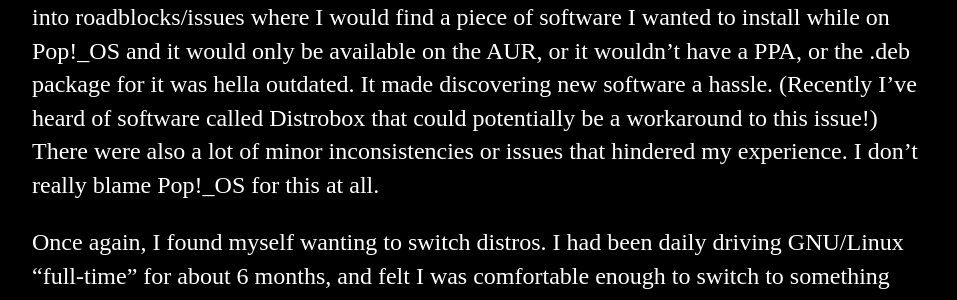
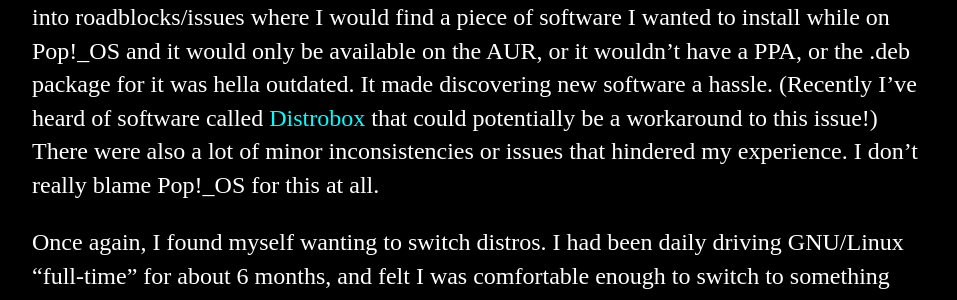
Before and after one commit to whiteVHS/whiteVHS.github.io, a Jekyll site: the page built from _posts/2022-10-24-my-1st-year-with-gnu-linux.md, in a window 1280 px wide and 900 px high, scrolled down 2239 px. Shown: the part 357-657 px from the top of the window, without its empty margins (160-1117 px from the left). Built offline with Jekyll 4.4.1, drawn with Linux system fonts in a browser that asks for light colours; some of the changed lines change nothing that is shown; some of the changed text lies outside the part shown.

Commit message:
Update 2022-10-24-my-1st-year-with-gnu-linux.md

```diff
--- a/_posts/2022-10-24-my-1st-year-with-gnu-linux.md
+++ b/_posts/2022-10-24-my-1st-year-with-gnu-linux.md
@@ -31,7 +31,7 @@
 
 One thing that really stood out to me was the fact that any modifications you wanted to make to your window manager had to be done through config files. Again, this whole concept of only managing settings through text/CLI was so foreign to me, it was very strange at first. As time went on, I learned about awesome-copycats, how to theme awesome, and add some extensions/widgets to make it a tad more usable. As I was learning about awesome, and how to set up various things within it, I would hop back and forth between it and KDE. Overall though, awesomeWM was pretty much exactly what I had been looking for - something different from the look and feel Windows (and even macOS), truly something of it's own - something I could make MY own.
 
-Another few months passed, and I had been getting real comfy with my awesomeWM setup, learning the basics of writing bash scripts, tweaking various configs, really just trying to understand the system more and more. However, as the time went on I would frequently run into roadblocks/issues where I would find a piece of software I wanted to install while on Pop!_OS and it would only be available on the AUR, or it wouldn't have a PPA, or the .deb package for it was hella outdated. It made discovering new software a hassle. (Recently I've heard of software called Distrobox that could potentially be a workaround to this issue!) There were also a lot of minor inconsistencies or issues that hindered my experience.  I don't really blame Pop!_OS for this at all.
+Another few months passed, and I had been getting real comfy with my awesomeWM setup, learning the basics of writing bash scripts, tweaking various configs, really just trying to understand the system more and more. However, as the time went on I would frequently run into roadblocks/issues where I would find a piece of software I wanted to install while on Pop!_OS and it would only be available on the AUR, or it wouldn't have a PPA, or the .deb package for it was hella outdated. It made discovering new software a hassle. (Recently I've heard of software called [Distrobox](https://github.com/89luca89/distrobox) that could potentially be a workaround to this issue!) There were also a lot of minor inconsistencies or issues that hindered my experience.  I don't really blame Pop!_OS for this at all.
 
 Once again, I found myself wanting to switch distros. I had been daily driving GNU/Linux "full-time" for about 6 months, and felt I was comfortable enough to switch to something that required a bit more elbow grease. I kept running into weird issues with Pop!_OS when I tried to modify certain things to my liking. Pop!_OS is geared towards beginners of GNU/Linux, or those simply looking to have a "just works" system, and I will say that while it does a good job of giving you a stable, usable system out of the box, it feels like it downplays exploring your system, figuring out the ins and outs of it, tweaking things to your liking. Of course, this is all in an attempt by System76 to avoid people breaking their OS, which is helpful in some ways, but limiting in others.
 
```
